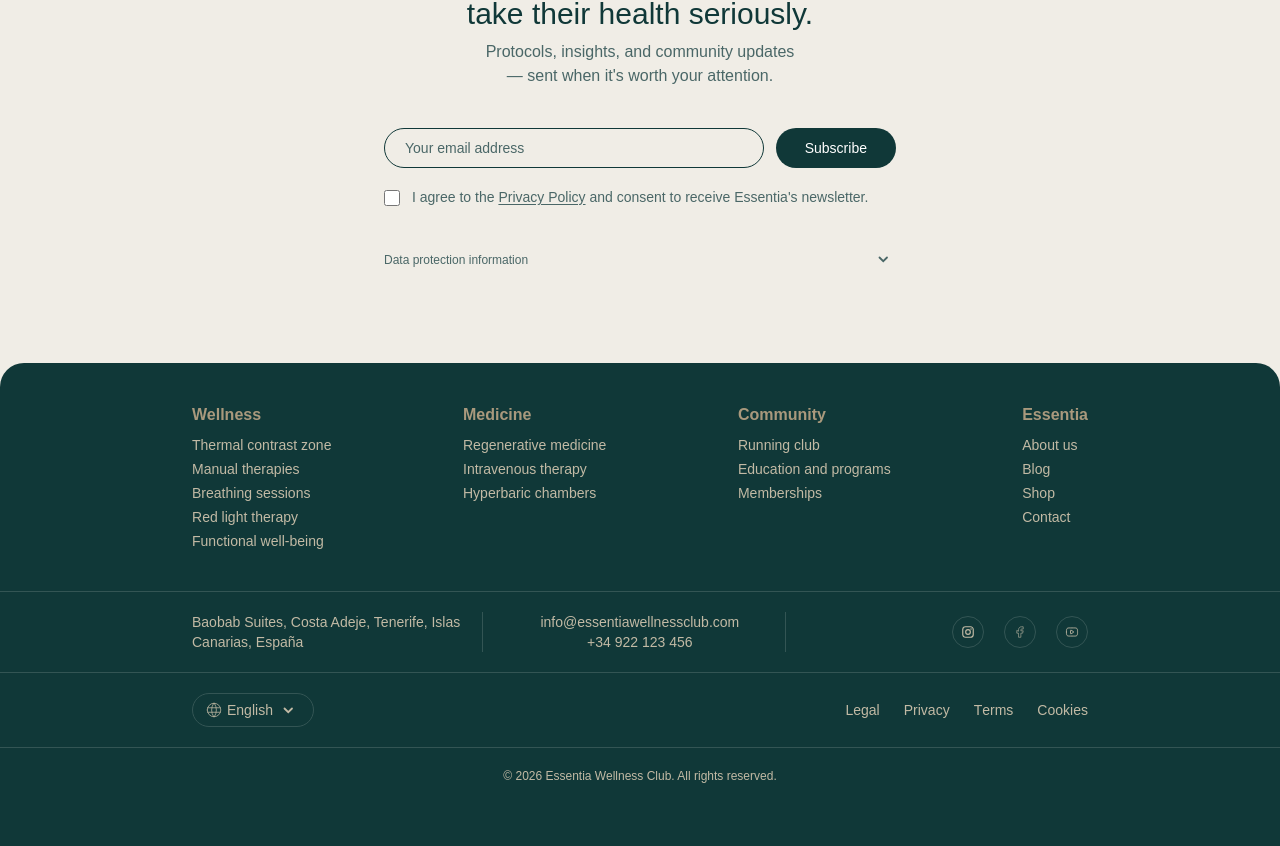
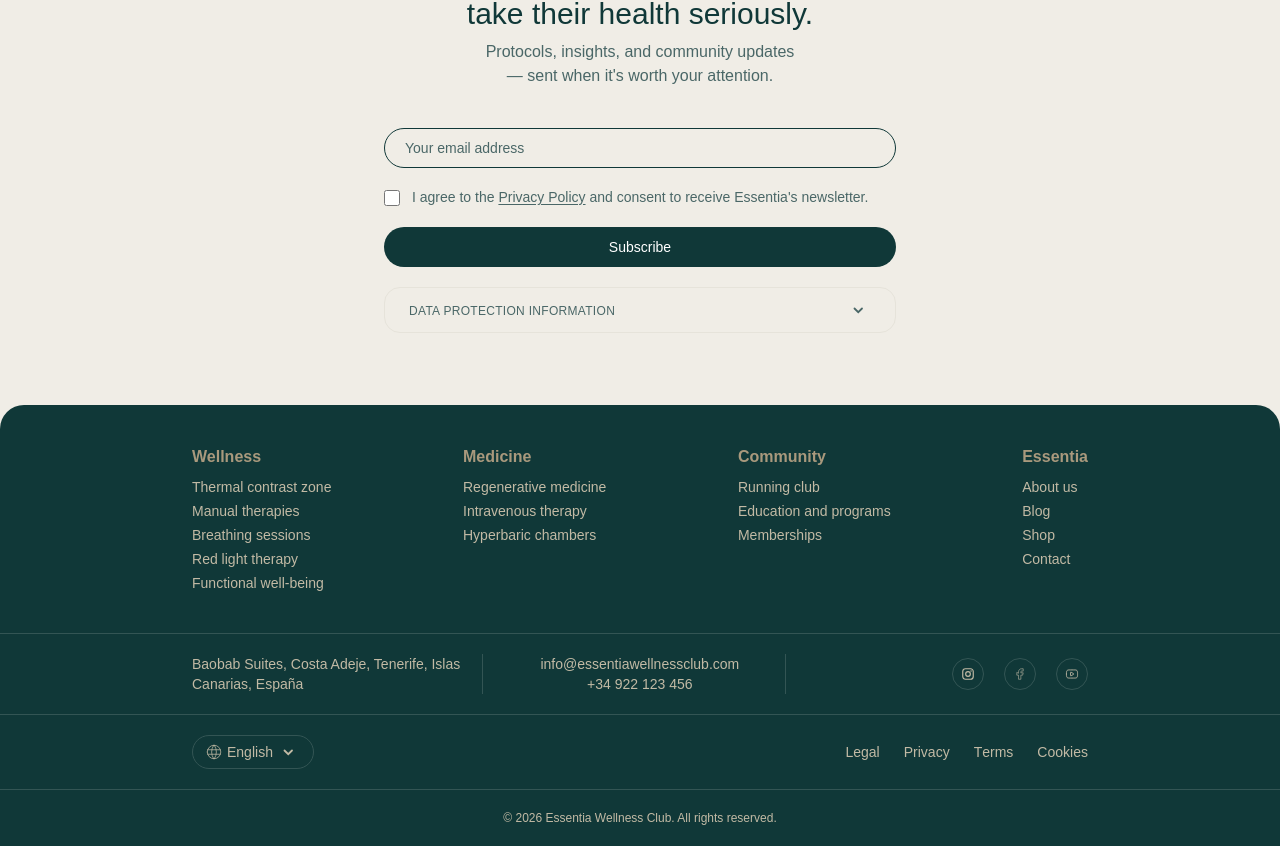
Before and after one commit to yasielhp/website-essentia-nextjs, a Next.js app: page / in a window 1280 px wide. Shown: the part 4136-4982 px from the top of the page. Before the commit the page ends 4940 px from the top, so only its background shows below. Built offline with nearby package versions, Linux system fonts and the light colour scheme; a web font is replaced by a local one.

Commit message:
Fix accordion submit bug and reorder newsletter form layout
- Add type="button" to Accordion.Header button to prevent form submission
- Move Subscribe button above accordion (input → checkbox → button → accordion)
- Style newsletter accordion with border and rounded corners

```diff
--- a/app/components/sections/home/newsletter.tsx
+++ b/app/components/sections/home/newsletter.tsx
@@ -120,9 +120,8 @@ export default function Newsletter({ variant = "light" }: NewsletterProps) {
             className="mx-auto flex max-w-lg flex-col gap-5"
             aria-label="Newsletter subscription"
           >
-            {/* Email + botón en línea */}
-            <div className="flex flex-col gap-3 sm:flex-row sm:items-start">
-              <div className="flex-1">
+            {/* Email */}
+            <div>
               <input
                 type="email"
                 name="email"
@@ -148,17 +147,6 @@ export default function Newsletter({ variant = "light" }: NewsletterProps) {
                   {errors.email}
                 </p>
               )}
-              </div>
-              <Button
-                type="submit"
-                variant={t.button}
-                size="md"
-                disabled={state === "loading"}
-                aria-busy={state === "loading"}
-                className="shrink-0"
-              >
-                {state === "loading" ? "Subscribing…" : "Subscribe"}
-              </Button>
             </div>
 
             {/* Consentimiento explícito — RGPD art. 7 / LOPDGDD art. 6 */}
@@ -187,10 +175,23 @@ export default function Newsletter({ variant = "light" }: NewsletterProps) {
               }
             />
 
+            <Button
+              type="submit"
+              variant={t.button}
+              size="md"
+              disabled={state === "loading"}
+              aria-busy={state === "loading"}
+              className="w-full"
+            >
+              {state === "loading" ? "Subscribing…" : "Subscribe"}
+            </Button>
+
             {/* Toggle de información RGPD art. 13 */}
-            <Accordion className="border-none">
+            <Accordion className="border-sand-200 rounded-2xl border px-6">
               <Accordion.Header iconClassName={t.accordion}>
-                <span className={`${t.accordion} text-xs`}>
+                <span
+                  className={`${t.accordion} w-full text-center text-xs tracking-wide uppercase`}
+                >
                   Data protection information
                 </span>
               </Accordion.Header>
--- a/app/components/ui/accordion.tsx
+++ b/app/components/ui/accordion.tsx
@@ -55,11 +55,12 @@ function Header({
   const { isOpen, toggle, triggerId, panelId } = useAccordion();
   return (
     <button
+      type="button"
       id={triggerId}
       aria-expanded={isOpen}
       aria-controls={panelId}
       onClick={toggle}
-      className="text-petroleum-700 flex w-full cursor-pointer items-center justify-between gap-4 py-5 transition-colors duration-200"
+      className="text-petroleum-700 flex w-full cursor-pointer items-center justify-between gap-4 py-2.5 transition-colors duration-200"
     >
       <span>{children}</span>
       <span
@@ -123,11 +124,7 @@ function AccordionRoot({
         panelId: `${id}-panel`,
       }}
     >
-      <div
-        className={`border-petroleum-100 border-b last:border-b-0 ${className ?? ""}`}
-      >
-        {children}
-      </div>
+      <div className={`${className ?? ""}`}>{children}</div>
     </AccordionContext.Provider>
   );
 }
```
Lines whose indentation alone changed are shown as unchanged.
